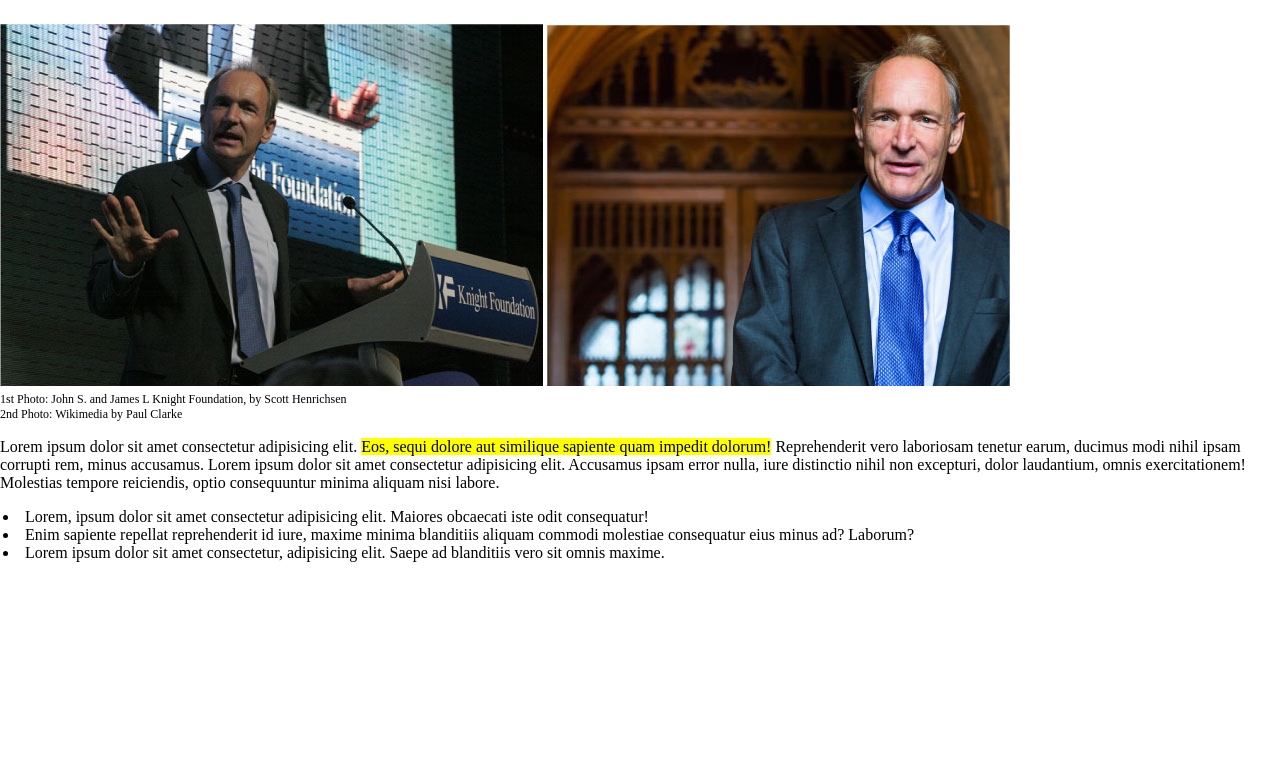
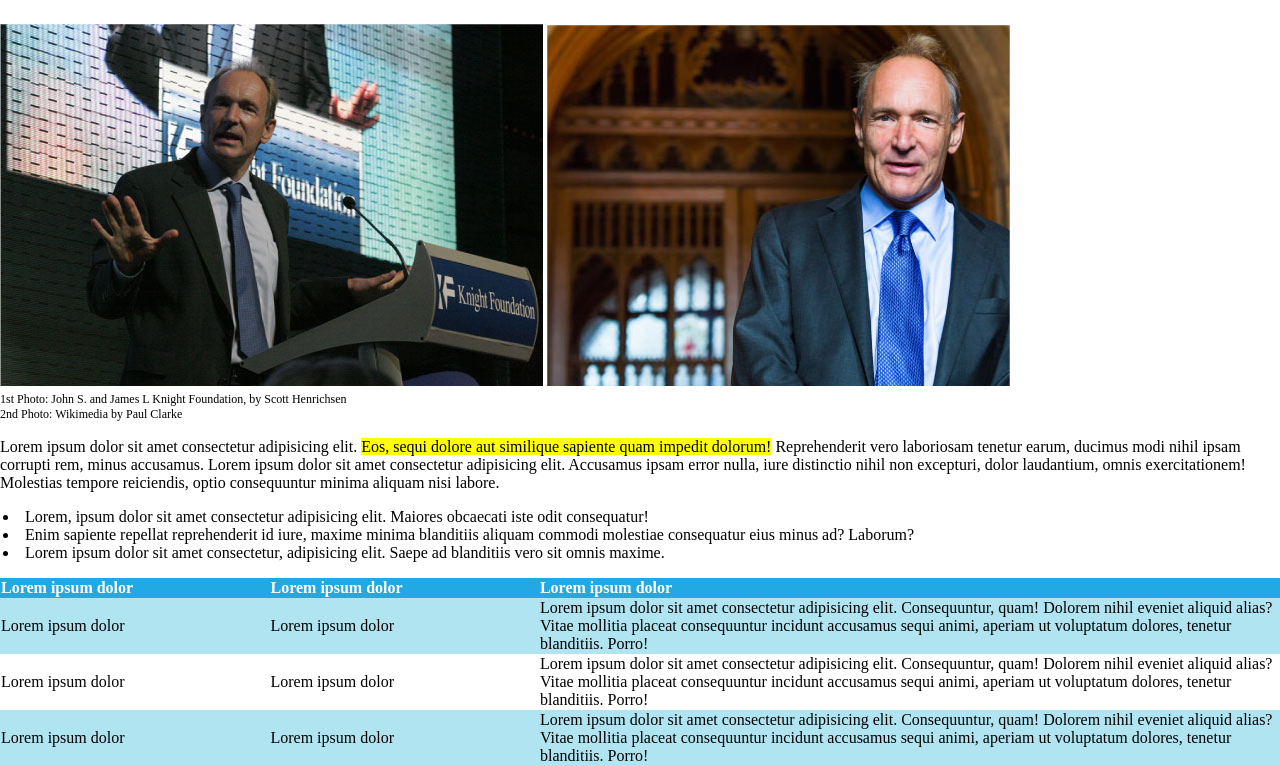
Before and after one commit to francescorocco/html-css-booleaner, a plain HTML site: page index.html in a window 1280 px wide. Shown: the part 301-1067 px from the top of the page. Before the commit the page ends 879 px from the top, so only its background shows below. Drawn offline with Linux system fonts and the light colour scheme.

Commit message:
Added table

```diff
--- a/css/style.css
+++ b/css/style.css
@@ -46,3 +46,33 @@ body{
     list-style-position: inside;
     margin-left: 3px;
 }
+
+#th-1{
+    width: 20%;
+    text-align: left;
+    color: white;
+}
+
+#th-2{
+    text-align: left;
+    width: 20%;
+    color: white;
+}
+
+#th-3{
+    text-align: left;
+    width: 55%;
+    color: white;
+}
+
+thead{
+    background-color: rgb(34, 168, 227);
+}
+
+table{
+    border-spacing: 0;
+}
+
+.tr-colorata{
+    background-color: rgb(176, 228, 241);
+}
--- a/index.html
+++ b/index.html
@@ -46,6 +46,36 @@
                 <li>Lorem ipsum dolor sit amet consectetur, adipisicing elit. Saepe ad blanditiis vero sit omnis maxime.</li>
             </ul>
         </section>
+
+        <section class="tabella-informativa">
+            <table>
+                <thead>
+                    <tr>
+                        <th id="th-1">Lorem ipsum dolor</th>
+                        <th id="th-2">Lorem ipsum dolor</th>
+                        <th id="th-3">Lorem ipsum dolor</th>
+                    </tr>
+                </thead>
+                <tbody>
+                    <tr class="tr-colorata">
+                        <td>Lorem ipsum dolor</td>
+                        <td>Lorem ipsum dolor</td>
+                        <td>Lorem ipsum dolor sit amet consectetur adipisicing elit. Consequuntur, quam! Dolorem nihil eveniet aliquid alias? Vitae mollitia placeat consequuntur incidunt accusamus sequi animi, aperiam ut voluptatum dolores, tenetur blanditiis. Porro!</td>
+                    </tr>
+                    <tr>
+                        <td>Lorem ipsum dolor</td>
+                        <td>Lorem ipsum dolor</td>
+                        <td>Lorem ipsum dolor sit amet consectetur adipisicing elit. Consequuntur, quam! Dolorem nihil eveniet aliquid alias? Vitae mollitia placeat consequuntur incidunt accusamus sequi animi, aperiam ut voluptatum dolores, tenetur blanditiis. Porro!</td>
+                    </tr>
+                    <tr class="tr-colorata">
+                        <td>Lorem ipsum dolor</td>
+                        <td>Lorem ipsum dolor</td>
+                        <td>Lorem ipsum dolor sit amet consectetur adipisicing elit. Consequuntur, quam! Dolorem nihil eveniet aliquid alias? Vitae mollitia placeat consequuntur incidunt accusamus sequi animi, aperiam ut voluptatum dolores, tenetur blanditiis. Porro!</td>
+                    </tr>
+                </tbody>
+            </table>
+
+        </section>
     </main>
 
 </body>
```
